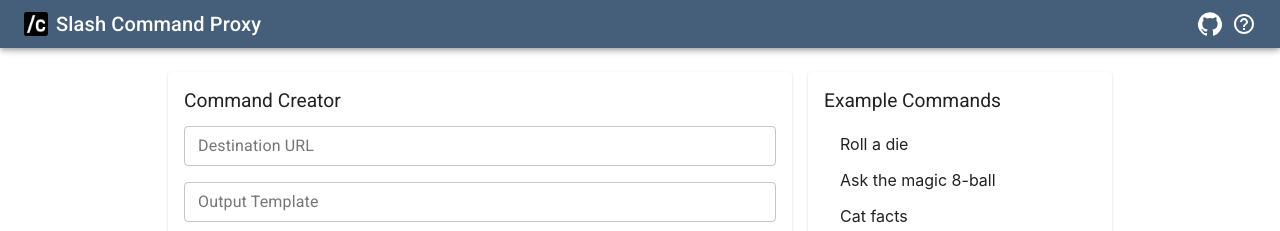
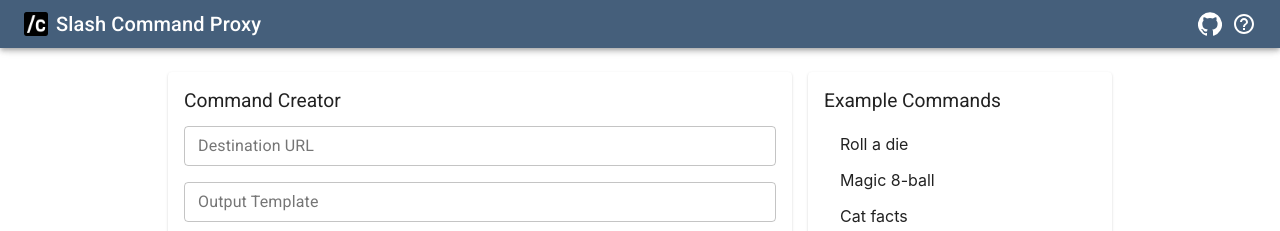
Before and after one commit to Vampiro/slash-command-proxy, a React (Create React App) app in the folder client/: page / in a window 1280 px wide. Shown: the top 231 px of the page. Built offline with nearby package versions, Linux system fonts and the light colour scheme.

Commit message:
Tweaking the dictionary example.

```diff
--- a/client/src/UserDocs.md
+++ b/client/src/UserDocs.md
@@ -124,10 +124,9 @@ and turn it into something useful to see in chat:
 
 **great**<br/>
 _/ɡreɪt/_
-
 _(adjective)_
 
-<ol>
+<ol style="margin-top: -10px;">
   <li>Of an extent, amount, or intensity considerably above the normal or average.</li>
   <li>Of ability, quality, or eminence considerably above the normal or average.</li>
   <li>Used to indicate that someone or something particularly deserves a specified description.</li>
@@ -137,14 +136,14 @@ _(adjective)_
 
 _(noun)_
 
-<ol>
+<ol style="margin-top: -10px;">
   <li>An important or distinguished person.</li>
   <li>another term for Literae Humaniores</li>
 </ol>
 
 _(adverb)_
 
-<ol>
+<ol style="margin-top: -10px;">
   <li>Excellently; very well.</li>
 </ol>
 
--- a/client/src/components/CommandTest.scss
+++ b/client/src/components/CommandTest.scss
@@ -3,8 +3,4 @@
     flex-grow: 1;
     margin-right: 10px;
   }
-
-  p {
-    margin: 0px;
-  }
 }
--- a/client/src/examples.ts
+++ b/client/src/examples.ts
@@ -8,7 +8,7 @@ export default [
     args: "20",
   },
   {
-    title: "Ask the magic 8-ball",
+    title: "Magic 8-ball",
     destUrl: "https://8ball.delegator.com/magic/JSON/Question",
     outputTemplate: "${res.magic.answer}",
     args: "",
@@ -23,7 +23,7 @@ export default [
     title: "Dictionary",
     destUrl: "https://api.dictionaryapi.dev/api/v1/entries/en/${args[0]}",
     outputTemplate:
-      '**${args[0]}**\n*${res[0].phonetics[0].text}*\n\n${Object.entries(res[0].meaning)\n  .map(([type, definitions]) =>\n    `_(${type})_\\n\\n${definitions.map((d, i) => (i + 1) + ". " + d.definition)\n      .join("\\n")}`)\n    .join("\\n\\n")}',
+      '**${args[0]}**\n*${res[0].phonetics[0].text}*\n\n${Object.entries(res[0].meaning)\n  .map(([type, definitions]) =>\n    `_(${type})_\\n${definitions.map((d, i) => (i + 1) + ". " + d.definition)\n      .join("\\n")}`)\n    .join("\\n\\n")}',
     args: "great",
   },
 ];
```
